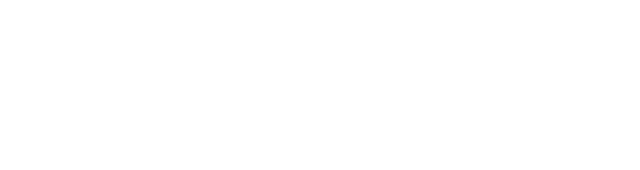
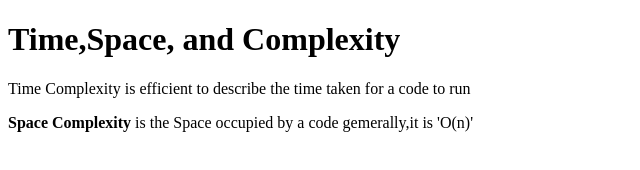
Before and after one commit to acciojob/time-and-space-complexity-SaikiranThalloju, a website: page main.html in a window 1280 px wide. Shown: the whole page, without its empty margins (0-640 px from the left). Drawn offline with Linux system fonts and the light colour scheme.

Commit message:
created a submission

```diff
--- a/main.html
+++ b/main.html
@@ -8,7 +8,11 @@
 
 <body>
 	<!-- the entire body must be written by student -->
-    <script type="text/javascript" src="./script.js">
+	<h1>Time,Space, and Complexity </h1>
+
+	<p>Time Complexity is efficient to describe the time taken for a code to run</p>
+   <p><b>Space Complexity</b> is the Space occupied by a code gemerally,it is 'O(n)'</p>
+	<script type="text/javascript" src="./script.js">
 </script>
 
 </body>
```
